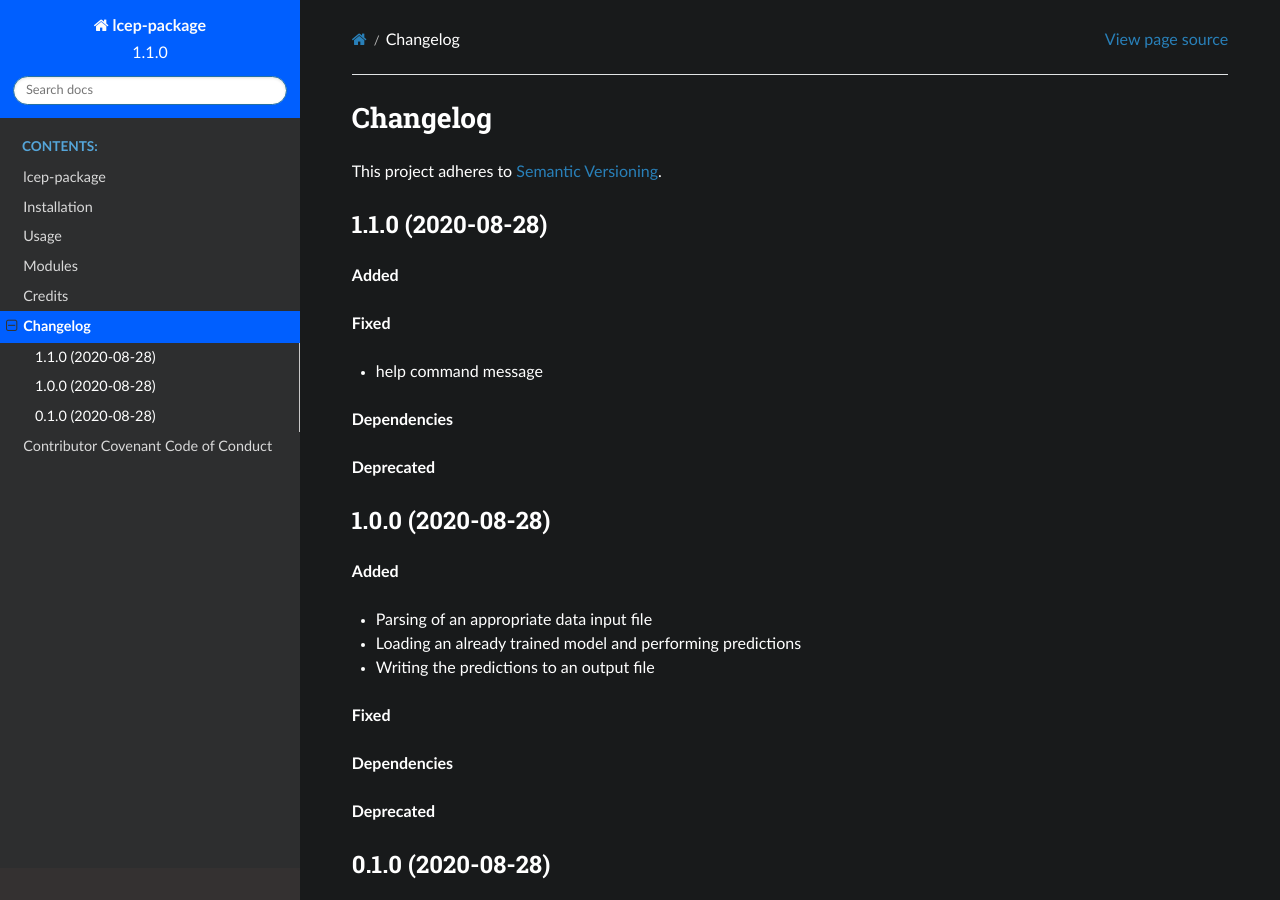
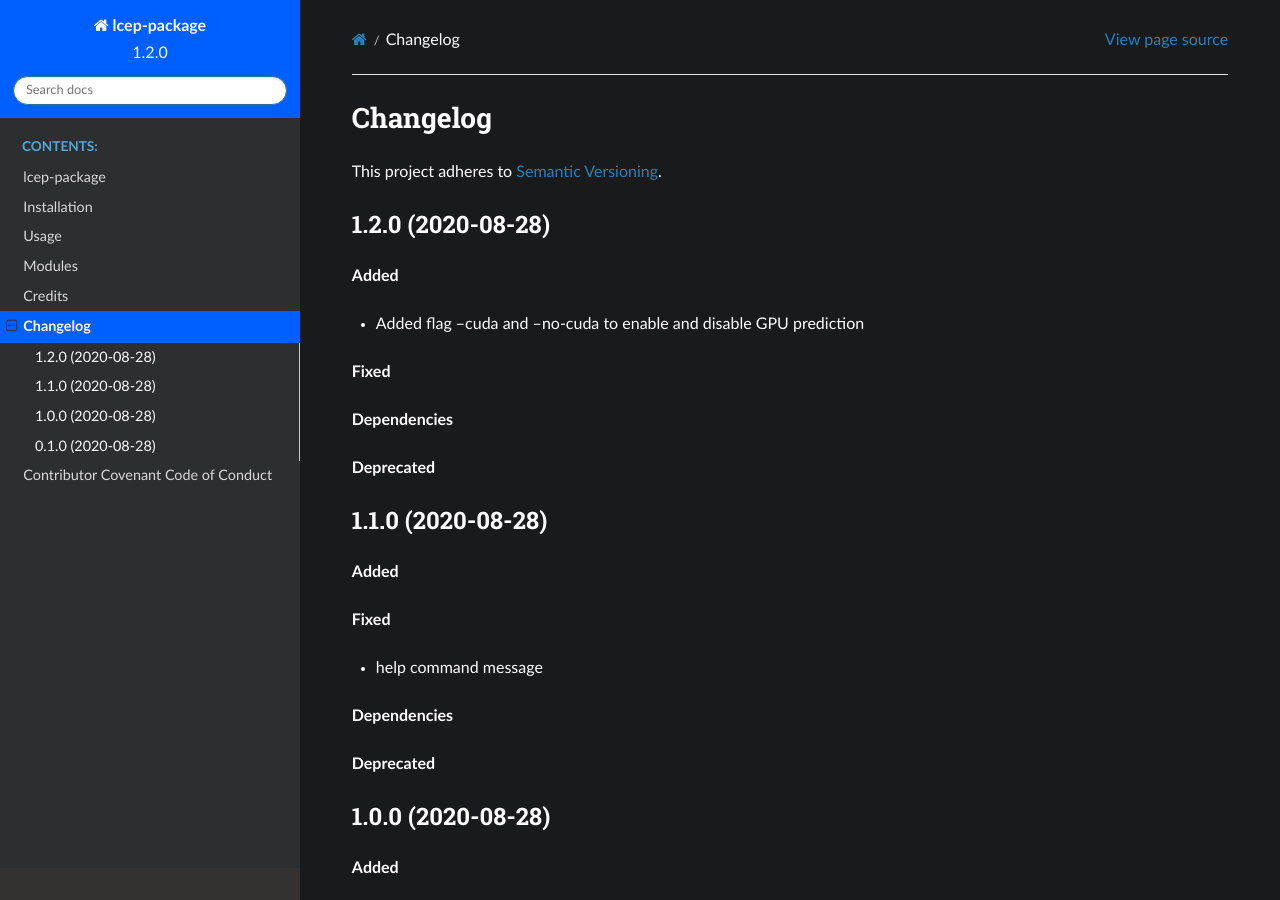
Before and after one commit to mlf-core/lcep-package, a Sphinx documentation site: the page built from docs/changelog.rst, in a window 1280 px wide and 900 px high. Built offline with Sphinx 7.4.7 and the Read the Docs theme 2.0.0, drawn with Linux system fonts in a browser that asks for light colours.

Commit message:
added cuda flag for GPU prediction
Signed-off-by: Zethson <lukas.heumos@posteo.net>

```diff
--- a/CHANGELOG.rst
+++ b/CHANGELOG.rst
@@ -3,6 +3,19 @@ Changelog
 ==========
 
 This project adheres to `Semantic Versioning <https://semver.org/>`_.
+
+1.2.0 (2020-08-28)
+------------------
+
+**Added**
+
+* Added flag --cuda and --no-cuda to enable and disable GPU prediction
+
+**Fixed**
+
+**Dependencies**
+
+**Deprecated**
 
 
 1.1.0 (2020-08-28)
--- a/cookietemple.cfg
+++ b/cookietemple.cfg
@@ -1,5 +1,5 @@
 [bumpversion]
-current_version = 1.1.0
+current_version = 1.2.0
 
 [bumpversion_files_whitelisted]
 setup_file = setup.py
--- a/docs/conf.py
+++ b/docs/conf.py
@@ -53,9 +53,9 @@ author = "Lukas Heumos"
 # the built documents.
 #
 # The short X.Y version.
-version = '1.1.0'
+version = '1.2.0'
 # The full version, including alpha/beta/rc tags.
-release = '1.1.0'
+release = '1.2.0'
 
 # The language for content autogenerated by Sphinx. Refer to documentation
 # for a list of supported languages.
--- a/lcep_package/__init__.py
+++ b/lcep_package/__init__.py
@@ -2,4 +2,4 @@
 
 __author__ = """Lukas Heumos"""
 __email__ = 'lukas.heumos@posteo.net'
-__version__ = '1.1.0'
+__version__ = '1.2.0'
--- a/setup.py
+++ b/setup.py
@@ -72,6 +72,6 @@ setup(
     test_suite='tests',
     tests_require=test_requirements,
     url='https://github.com/mlf-core/lcep-package',
-    version='1.1.0',
+    version='1.2.0',
     zip_safe=False,
 )
```
Also changed, not shown: .cookietemple.yml, 1 other file.
